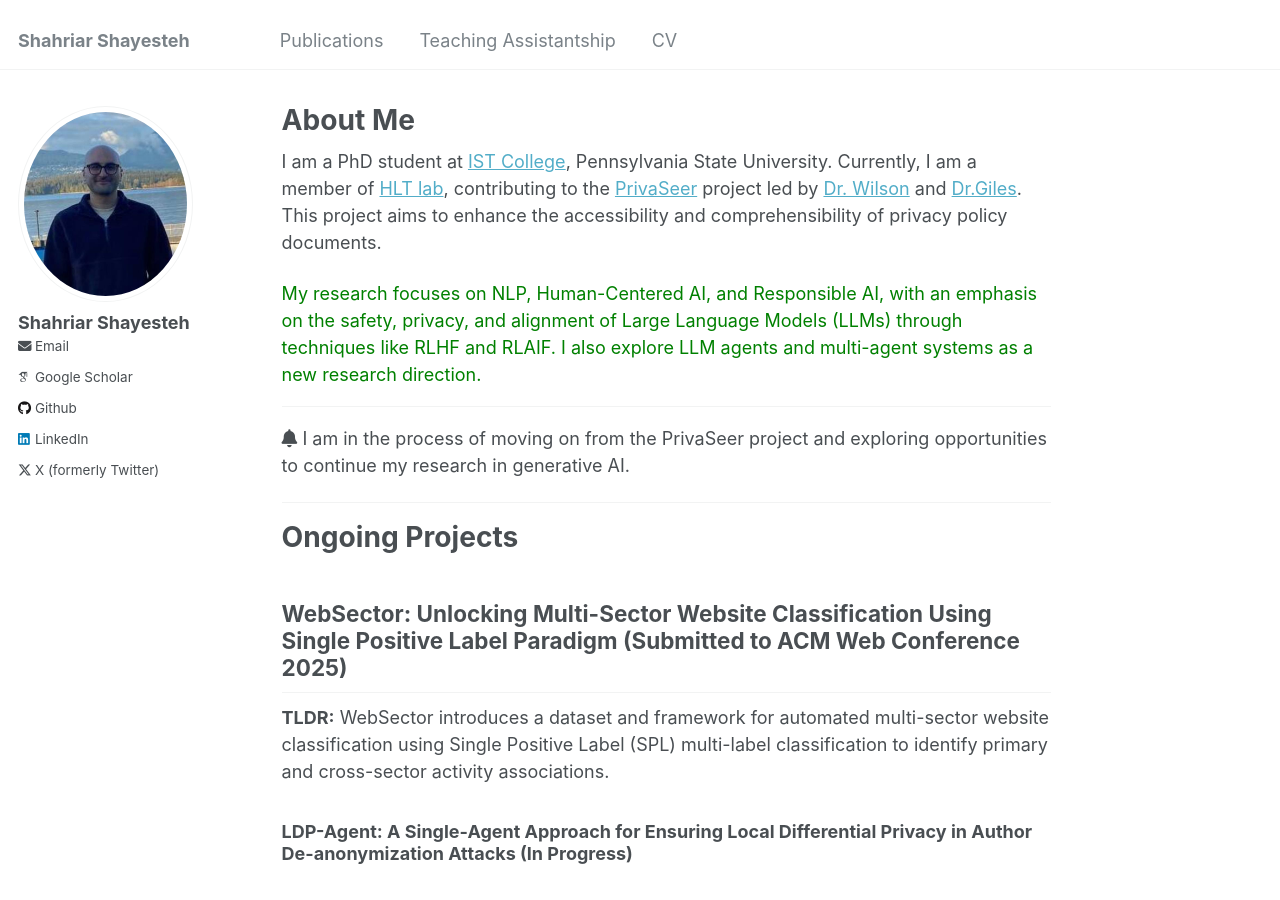
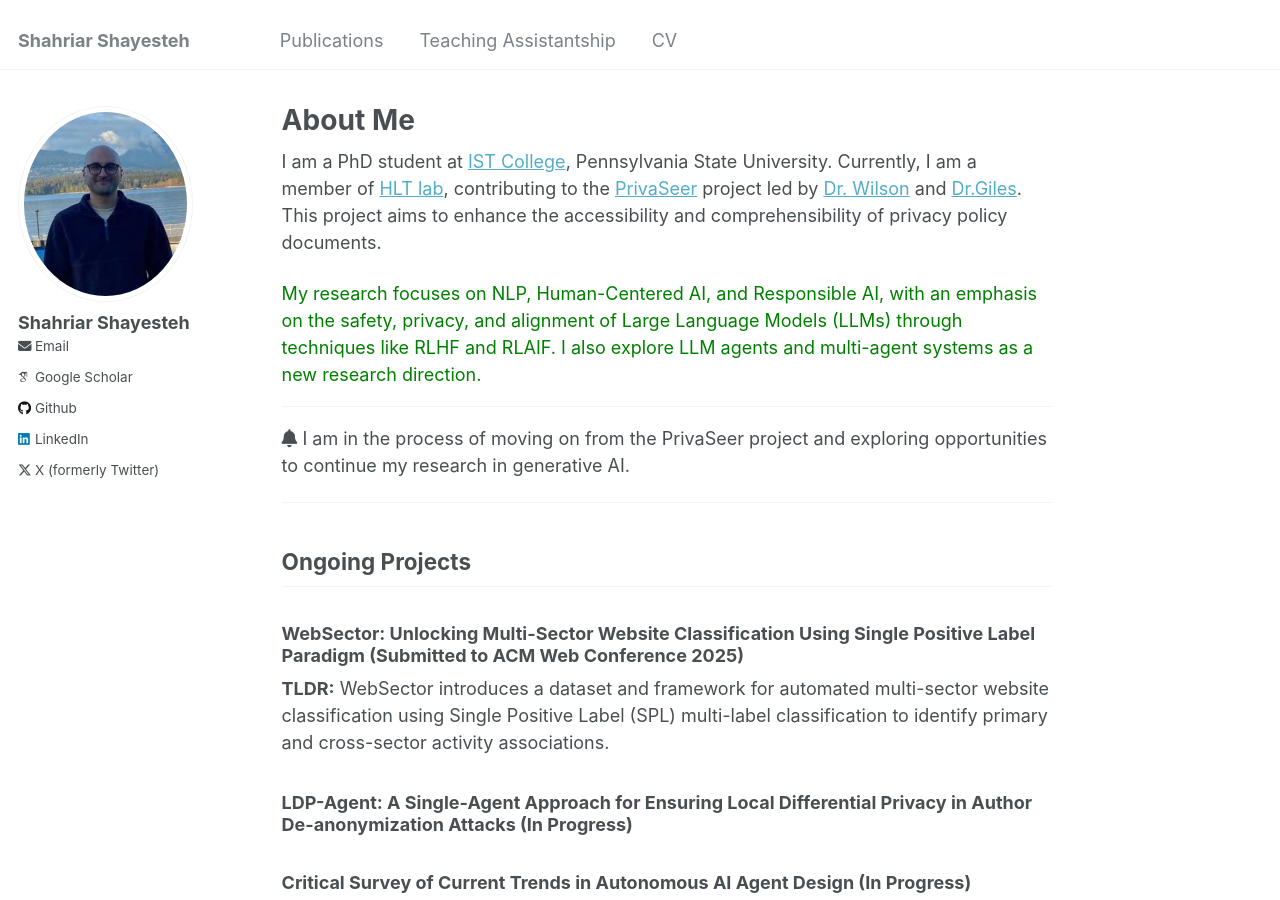
Before and after one commit to shahriarshayesteh/shahriarshayesteh.github.io, a Jekyll site: the page built from _pages/about.md, in a window 1280 px wide and 900 px high. Built offline with Jekyll 4.4.1, drawn with Linux system fonts in a browser that asks for light colours; some web fonts are replaced.

```diff
--- a/_pages/about.md
+++ b/_pages/about.md
@@ -18,9 +18,9 @@ I am a PhD student at [IST College](https://ist.psu.edu/), Pennsylvania State Un
 
 <hr>
 
-# Ongoing Projects
+## Ongoing Projects
 
-## WebSector: Unlocking Multi-Sector Website Classification Using Single Positive Label Paradigm (Submitted to ACM Web Conference 2025)
+### WebSector: Unlocking Multi-Sector Website Classification Using Single Positive Label Paradigm (Submitted to ACM Web Conference 2025)
 
 **TLDR:** WebSector introduces a dataset and framework for automated multi-sector website classification using Single Positive Label (SPL)  multi-label classification to identify primary and cross-sector activity associations.
 
@@ -32,7 +32,7 @@ I am a PhD student at [IST College](https://ist.psu.edu/), Pennsylvania State Un
 
 
 
-### Key Research & Academic Experience
+#### Key Research & Academic Experience
 - **Penn State**: PrivaSeer - Enhancing the accessibility of privacy policies.
 - **Mila - Quebec AI Institute**: Summer School on Responsible AI and Human Rights.
 - **University of Ottawa**: Bias Mitigation in NLP - Reducing social biases in semi-supervised toxic text classification.
```
